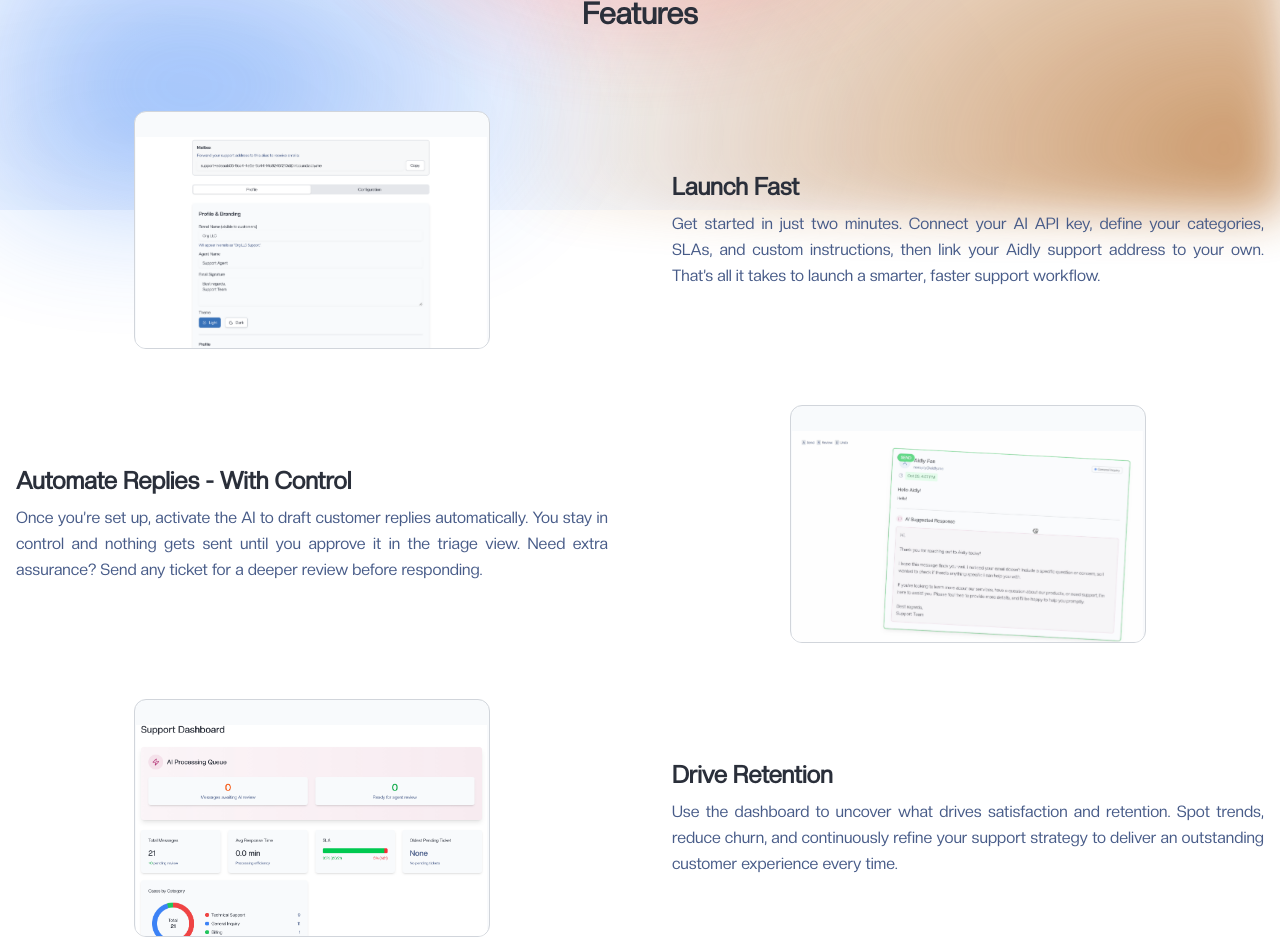
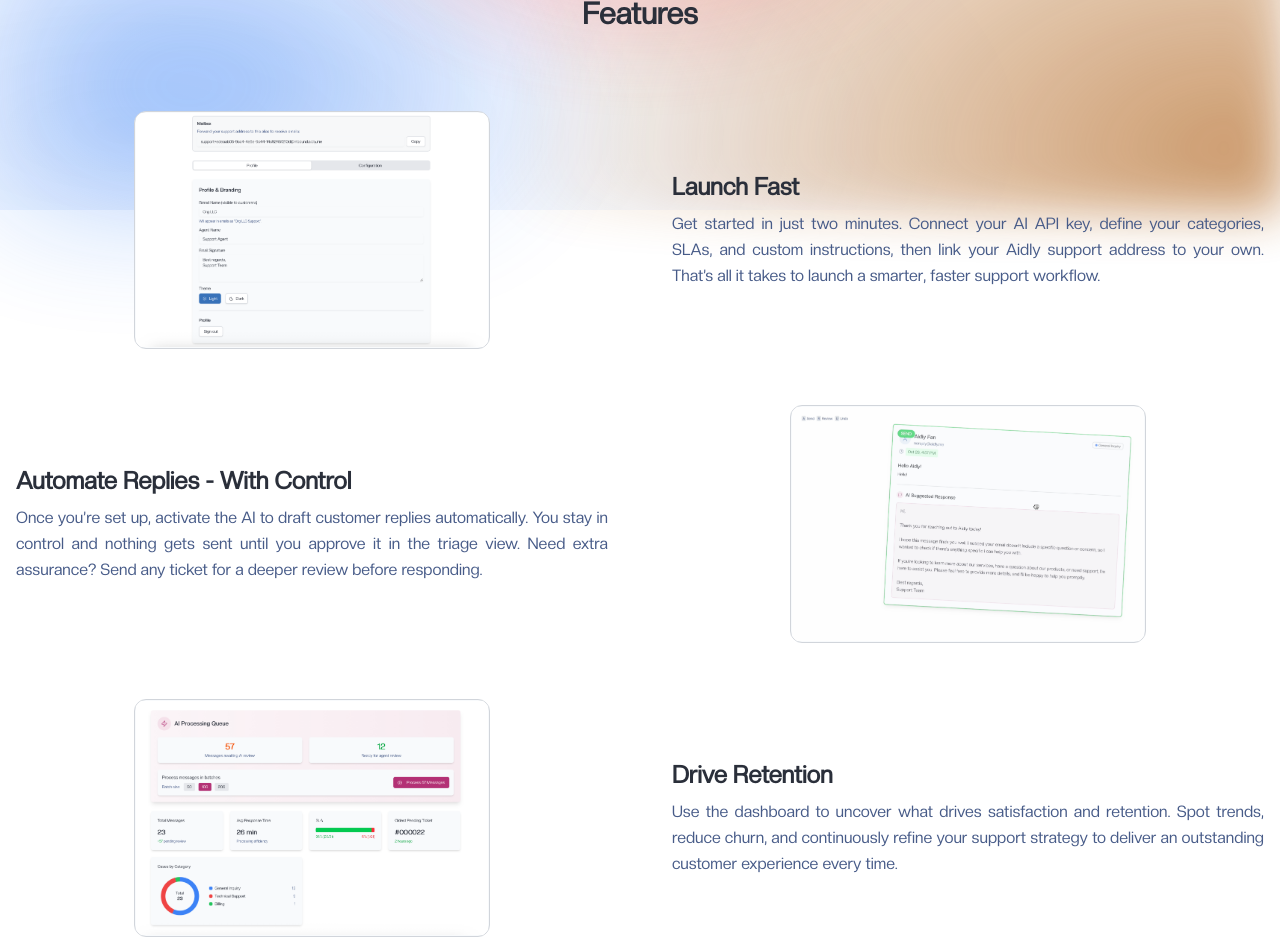
Before and after one commit to matiiimat/cs-appv1, a Next.js app: page / in a window 1280 px wide. Shown: the part 590-1542 px from the top of the page. Built offline with nearby package versions, Linux system fonts and the light colour scheme.

Commit message:
Zoom Added + Removed Parallax

```diff
--- a/app/page.tsx
+++ b/app/page.tsx
@@ -122,6 +122,17 @@ export default function Home() {
   const [annual, setAnnual] = useState<boolean>(true)
   const [loading, setLoading] = useState<boolean>(false)
   const [error, setError] = useState<string>("")
+  const [lightbox, setLightbox] = useState<{ src: string; alt: string } | null>(null)
+
+  // Close lightbox with ESC
+  useEffect(() => {
+    if (!lightbox) return
+    const onKey = (e: KeyboardEvent) => {
+      if (e.key === 'Escape') setLightbox(null)
+    }
+    window.addEventListener('keydown', onKey)
+    return () => window.removeEventListener('keydown', onKey)
+  }, [lightbox])
 
   async function startCheckout() {
     setError("")
@@ -198,9 +209,13 @@ export default function Home() {
 
         {/* Feature 1: image left, text right */}
         <div className="mt-20 grid grid-cols-1 md:grid-cols-2 gap-12 md:gap-16 items-center">
-          <div className="rounded-xl border bg-card p-[1px] overflow-hidden w-full max-w-[60%] mx-auto">
-            <ParallaxImage>
-              <div className="relative w-full" style={{ aspectRatio: '3 / 2' }}>
+          <div
+            className="rounded-xl border bg-card p-[1px] overflow-hidden w-full max-w-[60%] mx-auto cursor-zoom-in"
+            onClick={() => setLightbox({ src: '/fonts/users/launch-fast.png', alt: 'Launch Fast' })}
+            role="button"
+            aria-label="Enlarge image: Launch Fast"
+          >
+            <div className="relative w-full transition-transform duration-200 ease-out hover:scale-[1.01]" style={{ aspectRatio: '3 / 2' }}>
               <Image
                 src="/fonts/users/launch-fast.png"
                 alt="Feature preview"
@@ -208,7 +223,6 @@ export default function Home() {
                 className="object-contain"
               />
             </div>
-            </ParallaxImage>
           </div>
           <div className="text-left md:text-left">
             <h3 className="text-xl md:text-2xl font-semibold">Launch Fast</h3>
@@ -222,9 +236,13 @@ export default function Home() {
             <h3 className="text-xl md:text-2xl font-semibold">Automate Replies - With Control</h3>
             <p className="mt-2 text-sm md:text-base text-muted-foreground leading-relaxed" style={{ textAlign: 'justify' }}>Once you’re set up, activate the AI to draft customer replies automatically. You stay in control and nothing gets sent until you approve it in the triage view. Need extra assurance? Send any ticket for a deeper review before responding.</p>
           </div>
-          <div className="order-1 md:order-2 rounded-xl border bg-card p-[1px] overflow-hidden w-full max-w-[60%] mx-auto">
-            <ParallaxImage>
-              <div className="relative w-full" style={{ aspectRatio: '3 / 2' }}>
+          <div
+            className="order-1 md:order-2 rounded-xl border bg-card p-[1px] overflow-hidden w-full max-w-[60%] mx-auto cursor-zoom-in"
+            onClick={() => setLightbox({ src: '/fonts/users/automate-replies.png', alt: 'Automate Replies' })}
+            role="button"
+            aria-label="Enlarge image: Automate Replies"
+          >
+            <div className="relative w-full transition-transform duration-200 ease-out hover:scale-[1.01]" style={{ aspectRatio: '3 / 2' }}>
               <Image
                 src="/fonts/users/automate-replies.png"
                 alt="Feature preview"
@@ -232,15 +250,18 @@ export default function Home() {
                 className="object-contain"
               />
             </div>
-            </ParallaxImage>
           </div>
         </div>
 
         {/* Feature 3: image left, text right */}
         <div className="mt-14 grid grid-cols-1 md:grid-cols-2 gap-12 md:gap-16 items-center">
-          <div className="rounded-xl border bg-card p-[1px] overflow-hidden w-full max-w-[60%] mx-auto">
-            <ParallaxImage>
-              <div className="relative w-full" style={{ aspectRatio: '3 / 2' }}>
+          <div
+            className="rounded-xl border bg-card p-[1px] overflow-hidden w-full max-w-[60%] mx-auto cursor-zoom-in"
+            onClick={() => setLightbox({ src: '/fonts/users/customize-image.png', alt: 'Customize' })}
+            role="button"
+            aria-label="Enlarge image: Customize"
+          >
+            <div className="relative w-full transition-transform duration-200 ease-out hover:scale-[1.01]" style={{ aspectRatio: '3 / 2' }}>
               <Image
                 src="/fonts/users/customize-image.png"
                 alt="Feature preview"
@@ -248,7 +269,6 @@ export default function Home() {
                 className="object-contain"
               />
             </div>
-            </ParallaxImage>
           </div>
           <div className="text-left">
             <h3 className="text-xl md:text-2xl font-semibold">Drive Retention</h3>
@@ -454,6 +474,31 @@ export default function Home() {
         </div>
       </section>
 
+      {/* Lightbox Modal */}
+      {lightbox && (
+        <>
+          <div
+            className="fixed inset-0 z-50 flex items-center justify-center"
+            onClick={() => setLightbox(null)}
+            role="dialog"
+            aria-modal="true"
+            aria-label="Image lightbox"
+          >
+            <div className="absolute inset-0 bg-black/70 backdrop-blur-sm animate-[lbFade_180ms_ease-out_forwards]"></div>
+            <div className="relative z-10 p-4 animate-[lbZoom_200ms_ease-out_forwards]" onClick={(e) => e.stopPropagation()}>
+              <div className="relative w-[90vw] max-w-5xl h-[80vh] rounded-xl overflow-hidden shadow-2xl bg-black cursor-zoom-out" onClick={() => setLightbox(null)}>
+                <img src={lightbox.src} alt={lightbox.alt} className="h-full w-full object-contain" />
+              </div>
+              {/* Close button removed: click overlay/image or press ESC to close */}
+            </div>
+          </div>
+          <style jsx>{`
+            @keyframes lbFade { from { opacity: 0 } to { opacity: 1 } }
+            @keyframes lbZoom { from { opacity: 0; transform: scale(0.98) } to { opacity: 1; transform: scale(1) } }
+          `}</style>
+        </>
+      )}
+
       {/* Footer */}
       <footer id="contact" className="border-t border-border/60">
         <div className="container mx-auto px-4 py-8 grid grid-cols-1 md:grid-cols-[1fr_auto_1fr] items-center gap-3">
```
Also changed, not shown: public/fonts/users/customize-image.png. Lines whose indentation alone changed are shown as unchanged.
